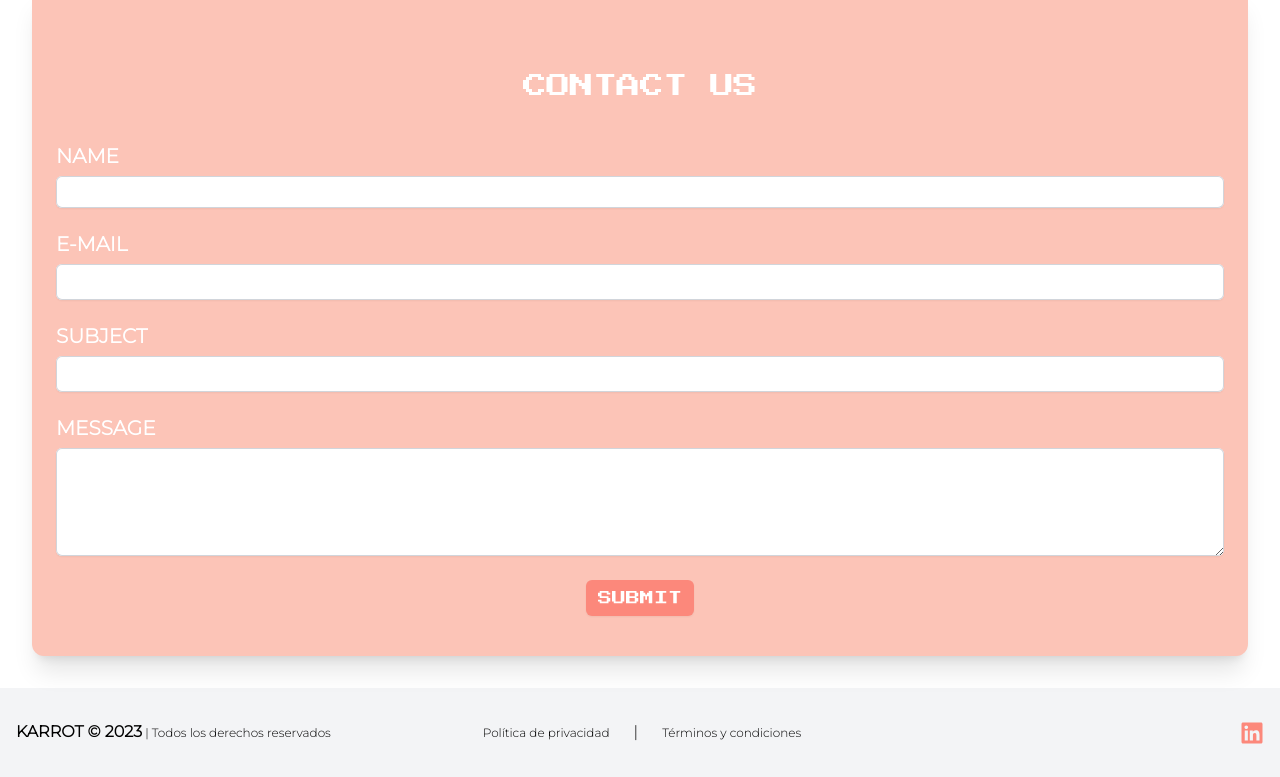
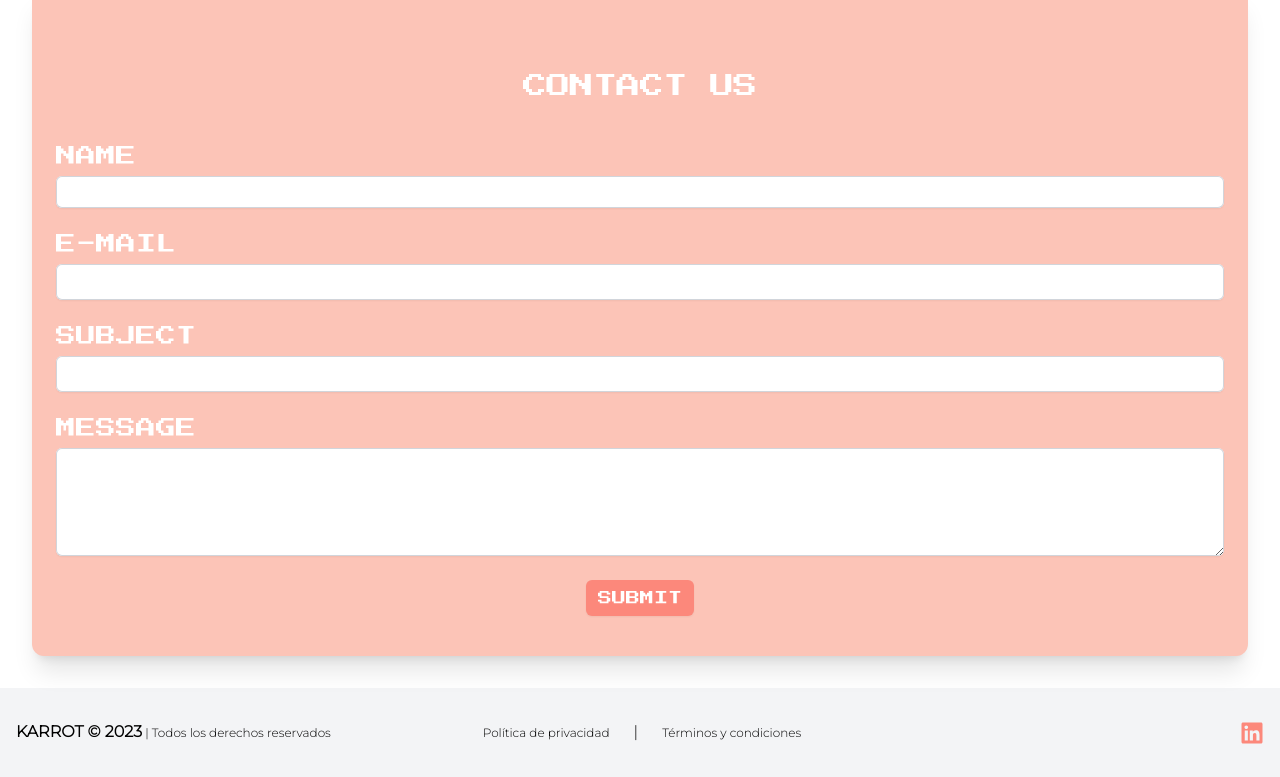
Before and after one commit to risettifede/Karrot, a React (Vite) app: page / in a window 1280 px wide. Shown: the part 3714-4491 px from the top of the page. Built offline with nearby package versions, Linux system fonts and the light colour scheme.

Commit message:
Update Form

```diff
--- a/src/components/Landing/Form.jsx
+++ b/src/components/Landing/Form.jsx
@@ -65,7 +65,7 @@ const Form = () => {
               <div>
                 <label
                   htmlFor='name'
-                  className='block font-mont text-xl leading-6 text-white uppercase font-extrabold'
+                  className='block text-xl leading-6 text-white uppercase font-press'
                 >
                   name
                 </label>
@@ -90,7 +90,7 @@ const Form = () => {
                 <div className='flex uppercase items-center justify-between'>
                   <label
                     htmlFor='Email'
-                    className='block font-mont text-xl leading-6 text-white uppercase font-extrabold'
+                    className='block font-press text-xl leading-6 text-white uppercase'
                   >
                     E-mail
                   </label>
@@ -118,7 +118,7 @@ const Form = () => {
                 <div className='flex items-center justify-between'>
                   <label
                     htmlFor='Subject'
-                    className='block font-mont text-xl leading-6 text-white uppercase font-extrabold'
+                    className='block font-press text-xl leading-6 text-white uppercase'
                   >
                     Subject
                   </label>
@@ -143,7 +143,7 @@ const Form = () => {
                 <div className='flex items-center justify-between'>
                   <label
                     htmlFor='message'
-                    className='block font-mont text-xl leading-6 text-white uppercase font-extrabold'
+                    className='block font-press text-xl leading-6 text-white uppercase'
                   >
                     message
                   </label>
```
